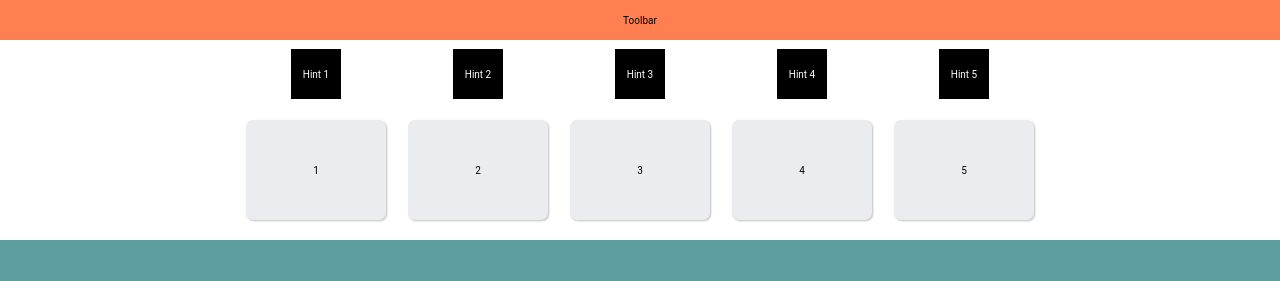
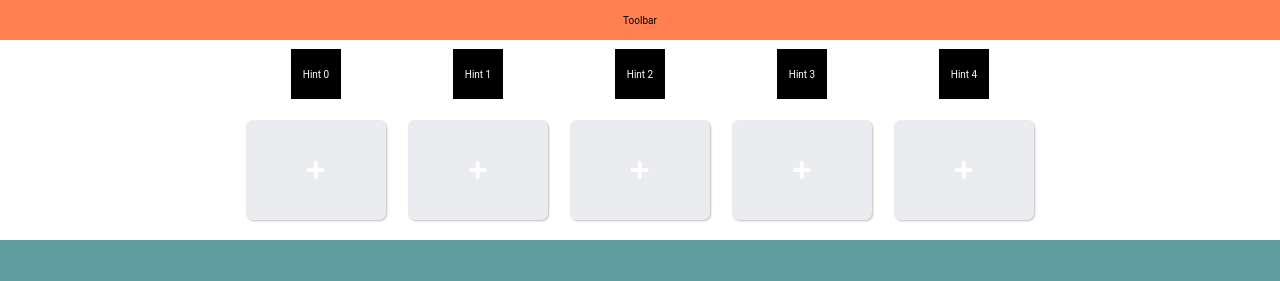
Before and after one commit to sailor95/progress-app, a React (Create React App) app in the folder fe/: page / in a window 1280 px wide. Shown: the top 281 px of the page. Built offline with nearby package versions, Linux system fonts and the light colour scheme.

Commit message:
Create QuickBtn

```diff
--- a/fe/package.json
+++ b/fe/package.json
@@ -3,6 +3,9 @@
   "version": "0.1.0",
   "private": true,
   "dependencies": {
+    "@fortawesome/fontawesome-svg-core": "^1.2.35",
+    "@fortawesome/free-solid-svg-icons": "^5.15.3",
+    "@fortawesome/react-fontawesome": "^0.1.14",
     "@testing-library/jest-dom": "^5.11.4",
     "@testing-library/react": "^11.1.0",
     "@testing-library/user-event": "^12.1.10",
--- a/fe/src/components/main-sections/QuickBar/QuickBar.tsx
+++ b/fe/src/components/main-sections/QuickBar/QuickBar.tsx
@@ -1,4 +1,6 @@
 import React from 'react'
+
+import QuickBtn from './QuickBtn'
 
 import styles from './styles.module.scss'
 
@@ -6,27 +8,13 @@ const QuickBar = () => {
   return (
     <div className={styles.container}>
       <div className={styles.quickBtns}>
-        <div className={styles.btnContainer}>
-          <div className={styles.btnHint}>Hint 1</div>
-          <div className={styles.quickBtn}>1</div>
-        </div>
-        <div className={styles.btnContainer}>
-          <div className={styles.btnHint}>Hint 2</div>
-          <div className={styles.quickBtn}>2</div>
-        </div>
-        <div className={styles.btnContainer}>
-          <div className={styles.btnHint}>Hint 3</div>
-          <div className={styles.quickBtn}>3</div>
-        </div>
-        <div className={styles.btnContainer}>
-          <div className={styles.btnHint}>Hint 4</div>
-          <div className={styles.quickBtn}>4</div>
-        </div>
-        <div className={styles.btnContainer}>
-          <div className={styles.btnHint}>Hint 5</div>
-          {/* TODO: Add hint for the keyboard hotkey here */}
-          <div className={styles.quickBtn}>5</div>
-        </div>
+        {[...Array(5)].map((val, idx) => (
+          <div className={styles.btnContainer}>
+            {/* TODO: Add hint to last the keyboard hotkey here */}
+            <div className={styles.btnHint}>Hint {idx}</div>
+            <QuickBtn />
+          </div>
+        ))}
       </div>
     </div>
   )
--- /dev/null
+++ b/fe/src/components/main-sections/QuickBar/QuickBtn/QuickBtn.tsx
@@ -0,0 +1,15 @@
+import React from 'react'
+import { FontAwesomeIcon } from '@fortawesome/react-fontawesome'
+import { faPlus } from '@fortawesome/free-solid-svg-icons'
+
+import styles from './styles.module.scss'
+
+const QuickBtn = () => {
+  return (
+    <div className={styles.container}>
+      <FontAwesomeIcon icon={faPlus} size="2x" inverse />
+    </div>
+  )
+}
+
+export default QuickBtn
--- /dev/null
+++ b/fe/src/components/main-sections/QuickBar/QuickBtn/index.ts
@@ -0,0 +1,2 @@
+import QuickBtn from './QuickBtn'
+export default QuickBtn
--- /dev/null
+++ b/fe/src/components/main-sections/QuickBar/QuickBtn/styles.module.scss
@@ -0,0 +1,16 @@
+@import '../../../../utils/styles/mixins.module.scss';
+
+.container {
+  @include flex-all-center;
+  height: 100px;
+  width: 140px;
+  border-radius: 7px;
+  background-color: #ebecf0;
+  box-shadow: 1px 1px 2px rgba($color: #000000, $alpha: 0.25);
+  cursor: pointer;
+  margin: 11px;
+
+  &:hover {
+    background-color: #c4c4c4;
+  }
+}
--- a/fe/src/components/main-sections/QuickBar/styles.module.scss
+++ b/fe/src/components/main-sections/QuickBar/styles.module.scss
@@ -25,18 +25,3 @@
   color: white;
   margin-bottom: 10px;
 }
-
-.quickBtn {
-  @include flex-all-center;
-  height: 100px;
-  width: 140px;
-  border-radius: 7px;
-  background-color: #ebecf0;
-  box-shadow: 1px 1px 2px rgba($color: #000000, $alpha: 0.25);
-  cursor: pointer;
-  margin: 11px;
-
-  &:hover {
-    background-color: #c4c4c4;
-  }
-}
```
Also changed, not shown: 1 other file (tests, documents, lock files or other folders).
